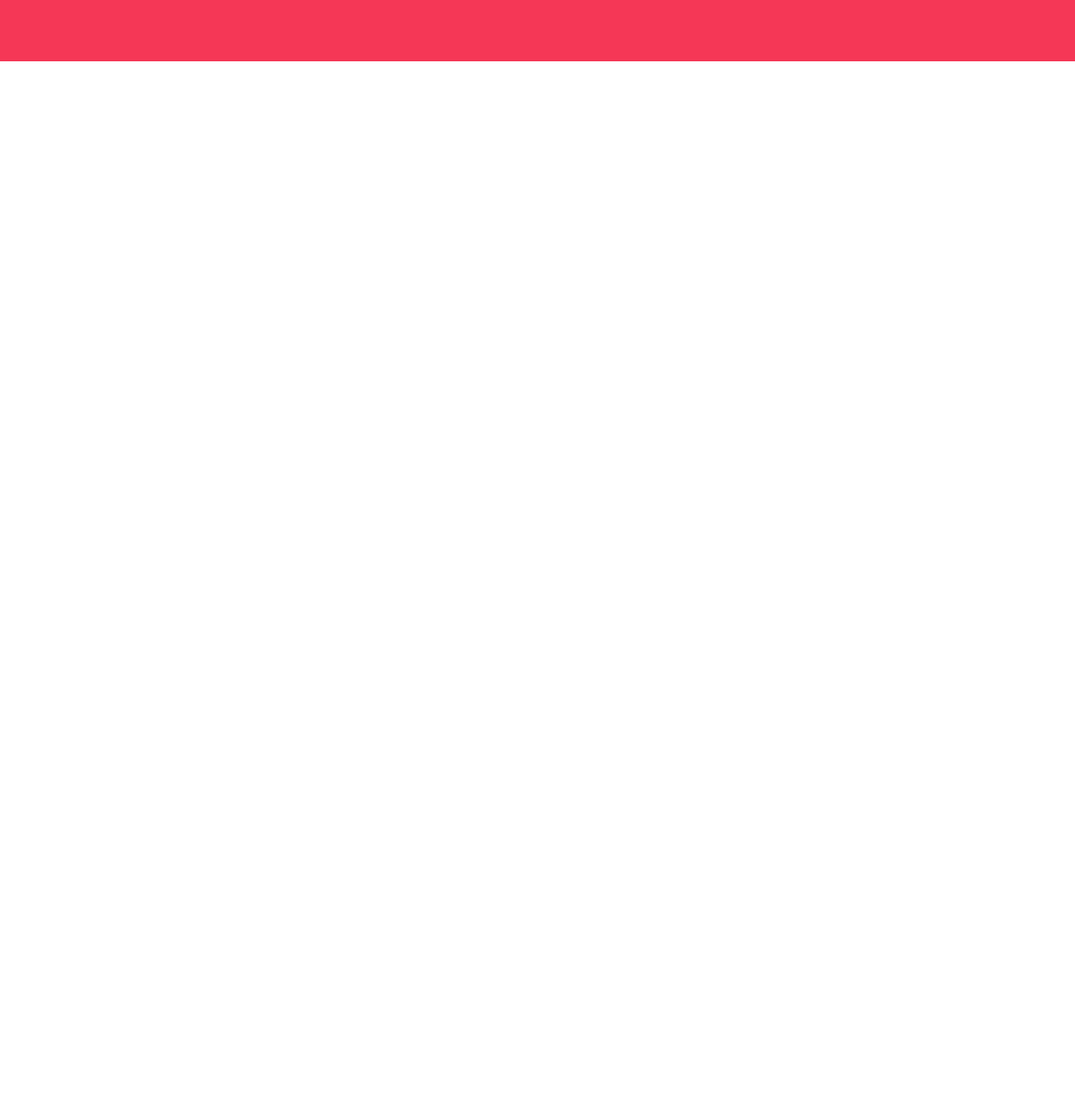
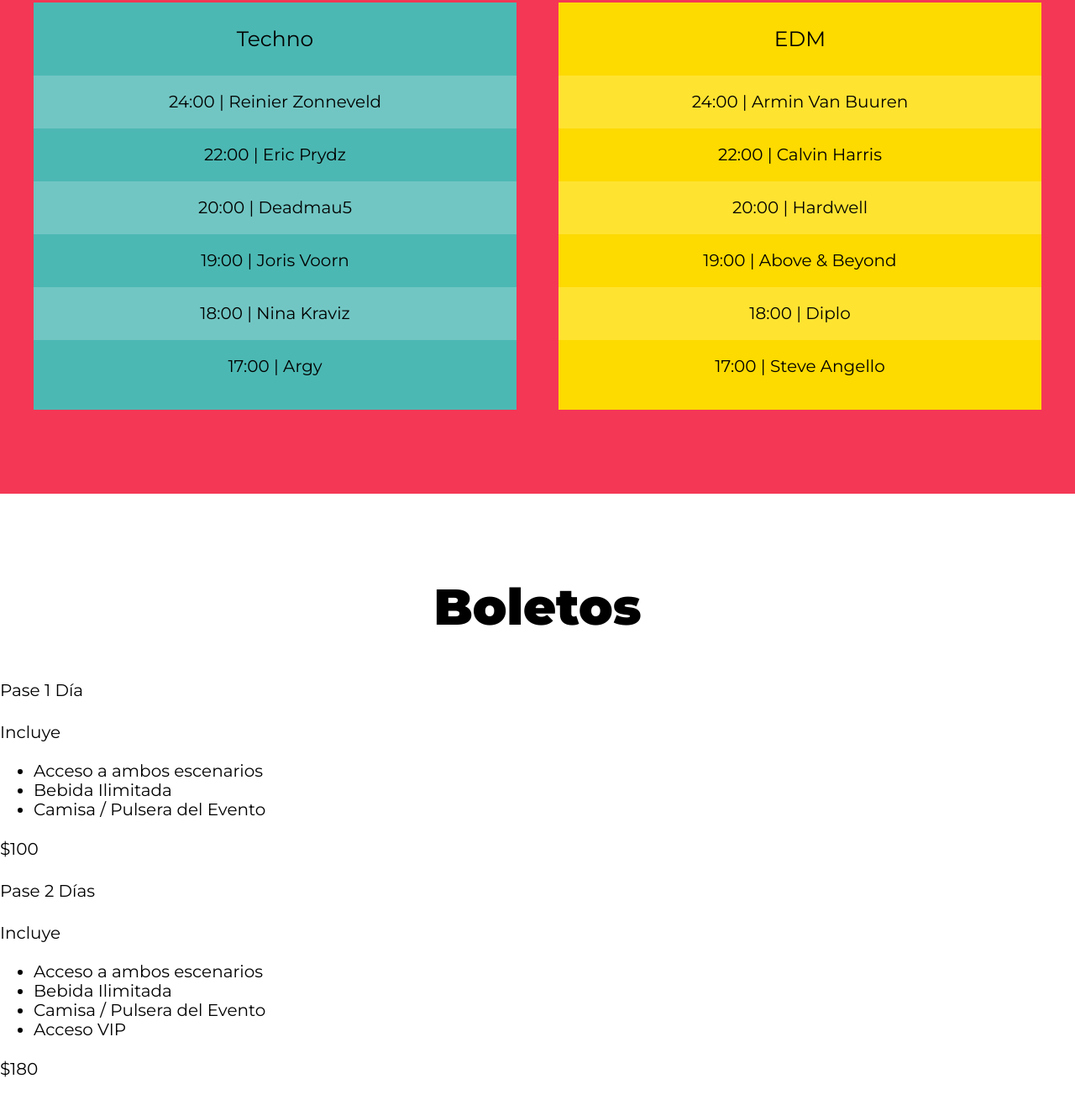
Before and after one commit to AlexEscano/FestivalDeMusica, a website: page index.html in a window 1280 px wide. Shown: the part 2151-3473 px from the top of the page at 84% size. Before the commit the page ends 2224 px from the top, so only its background shows below. Drawn offline with Linux system fonts and the light colour scheme.

Commit message:
Agregando la seccion boletos

```diff
--- a/index.html
+++ b/index.html
@@ -157,5 +157,44 @@
             </div> <!--.escenario-->
         </div> <!--.escenarios-contenedor -->
     </section>
+    <section id="boletos" class="contenedor-boletos">
+        <h3>Boletos</h3>
+
+        <div class="boletos">
+            <div class="pase">
+                <p class="pase-nombre">Pase 1 Día</p>
+                <header class="pase-header">
+                    <p>Incluye</p>
+                </header>
+                <div class="pase-body">
+                    <ul>
+                        <li>Acceso a ambos escenarios</li>
+                        <li>Bebida Ilimitada</li>
+                        <li>Camisa / Pulsera del Evento</li>
+                    </ul>
+                </div>
+                <footer class="pase-footer">
+                    <p>$100</p>
+                </footer>
+            </div>
+            <div class="pase">
+                <p class="pase-nombre">Pase 2 Días</p>
+                <header class="pase-header">
+                    <p>Incluye</p>
+                </header>
+                <div class="pase-body">
+                    <ul>
+                        <li>Acceso a ambos escenarios</li>
+                        <li>Bebida Ilimitada</li>
+                        <li>Camisa / Pulsera del Evento</li>
+                        <li>Acceso VIP</li>
+                    </ul>
+                </div>
+                <footer class="pase-footer">
+                    <p>$180</p>
+                </footer>
+            </div>
+        </div>
+    </section>
 </body>
 </html>
--- a/src/scss/layout/_index.scss
+++ b/src/scss/layout/_index.scss
@@ -2,3 +2,4 @@
 @forward 'video';
 @forward 'festival';
 @forward 'lineup';
+@forward 'boletos';
--- a/src/scss/layout/_lineup.scss
+++ b/src/scss/layout/_lineup.scss
@@ -1,6 +1,6 @@
 @use 'base/variables' as v;
 @use 'base/mixins' as m;
-
+@use 'sass:color';
 .lineup {
     background-color: v.$rosa;
 
@@ -22,15 +22,31 @@
     }
     .bg-amarillo {
         background-color: v.$amarillo;
+        li:nth-child(odd) {
+            background-color: adjust-color(v.$amarillo, $lightness:10%);
+        }
     }
 
     .bg-verde {
         background-color: v.$verde;
+        li:nth-child(odd) {
+            background-color: adjust-color(v.$verde, $lightness:10%);
+        }
     }
 }
 
 .escenario {
     .nombre-escenario {
-
+        font-size: 2.5rem;
+        text-align: center;
     }
 }
+
+.calendario {
+    padding: 0;
+    li {
+        list-style: none;
+        text-align: center;
+        padding: 2rem 0;
+    }
+}
```
Also changed, not shown: build/css/app.css, src/scss/layout/_boletos.scss (added).
